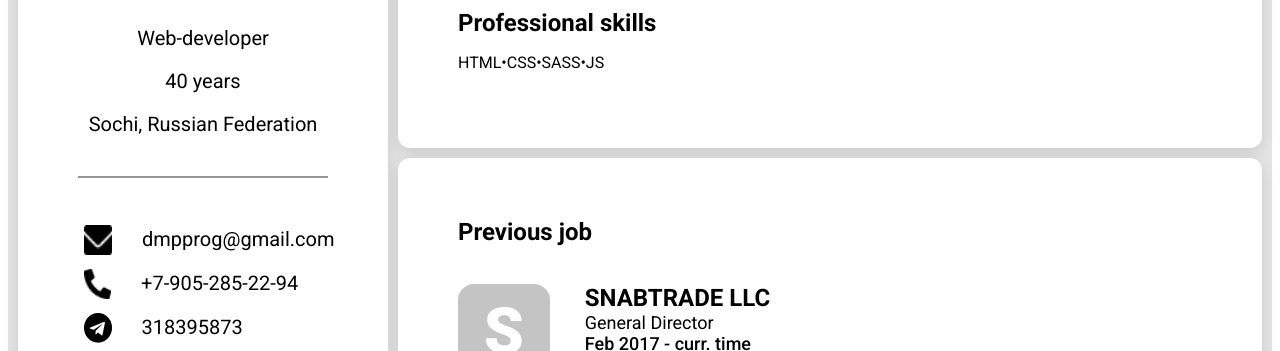
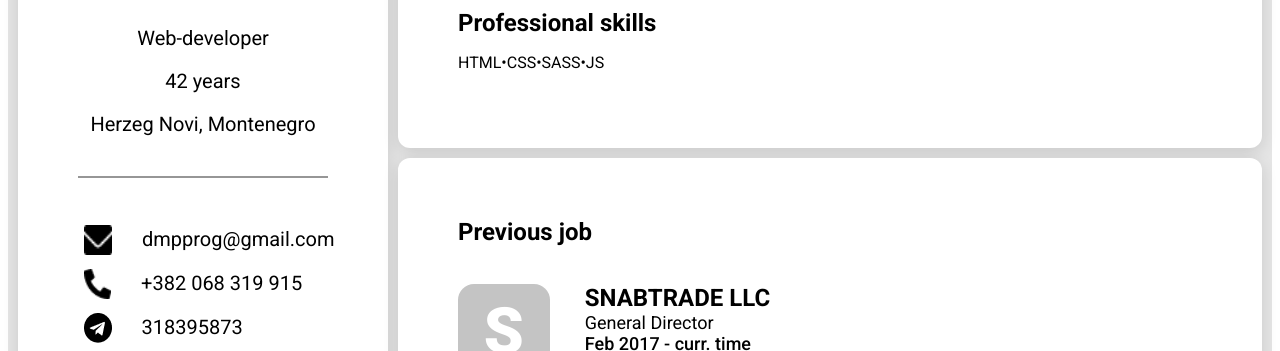
Before and after one commit to dmitpopov/dmitpopov.github.io, a plain HTML site: page index.html in a window 1280 px wide. Shown: the part 377-728 px from the top of the page. Drawn offline with Linux system fonts and the light colour scheme.

Commit message:
Contact information refreshed

```diff
--- a/index.html
+++ b/index.html
@@ -19,10 +19,10 @@
                         Web-developer
                     </p>
                     <p>
-                        40 years
+                        42 years
                     </p>
                     <p>
-                        Sochi, Russian Federation
+                        Herzeg Novi, Montenegro
                     </p>
                     <hr>
                 </div>
@@ -38,7 +38,7 @@
                     <div class="my-intro__phone my-intro__contacts">
                         <img src="img/phone.png" alt="">
                         <p class="my-intro__cont">
-                            +7-905-285-22-94
+                            +382 068 319 915
                         </p>
                     </div>
                     <div class="my-intro__tg my-intro__contacts">
```
